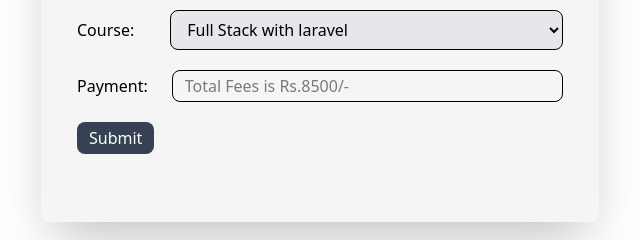
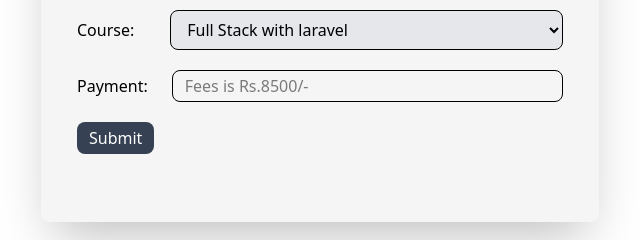
Before and after one commit to GurmachhanPukar1/GurmachhanPukar1.github.io, a website: page billpayment.html in a window 1280 px wide. Shown: the part 324-564 px from the top of the page, 23-663 px from the left. Drawn offline with Linux system fonts and the light colour scheme.

Commit message:
thikxa abo

```diff
--- a/billpayment.html
+++ b/billpayment.html
@@ -55,7 +55,7 @@
 
                     <div class="flex gap-6 items-center">
                         <label for="pay" class="font-medium">Payment:</label>
-                        <input type="tel" name="pay" id="pay" class="border rounded-lg w-full h-8 px-3" placeholder="Total Fees is Rs.8500/-">
+                        <input type="tel" name="pay" id="pay" class="border rounded-lg w-full h-8 px-3" placeholder="Fees is Rs.8500/-">
                     </div>
 
                     <button type="buttom" onclick="billinfo()" class="bg-gray-700 py-1 px-3 rounded-lg text-white hover:text-black hover:bg-white hover:border duration-150">Submit</button>
```
